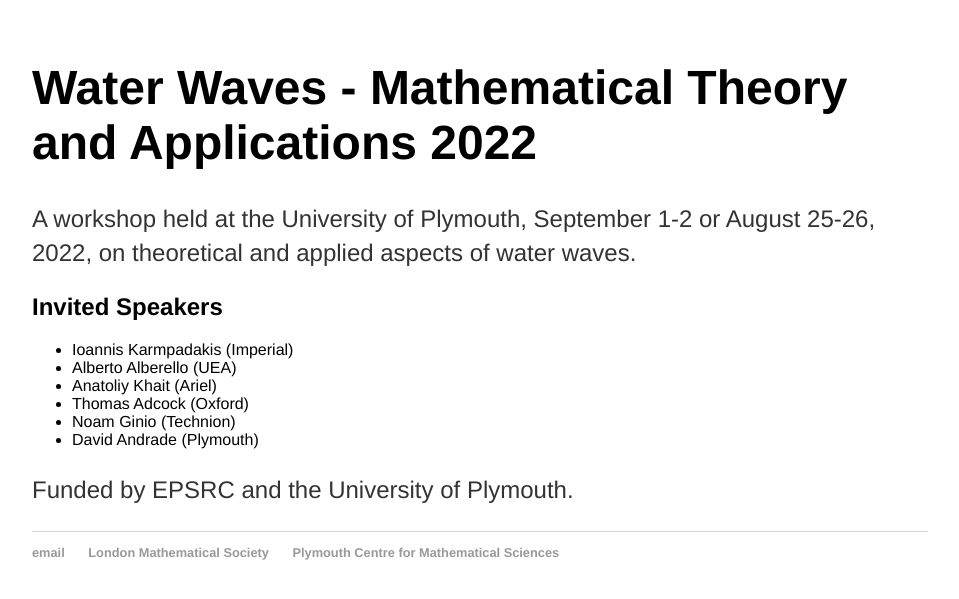
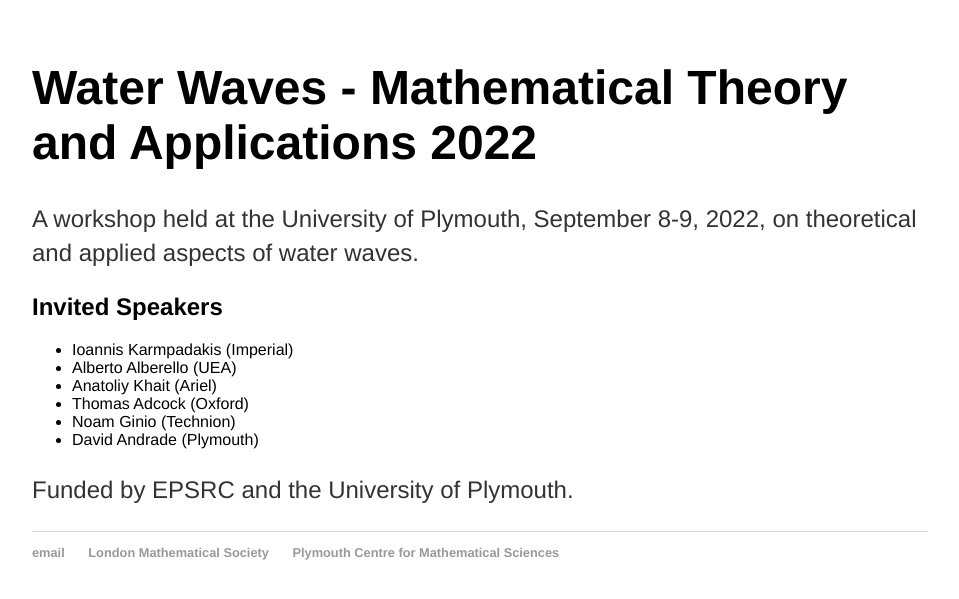
Before and after one commit to rstuhlmeier/rstuhlmeier.github.io, a Jekyll site: the page built from conferences/workshop2.html, in a window 1280 px wide. Shown: the top 599 px of the page, without its empty margins (160-1119 px from the left). Built offline with Jekyll 4.4.1, drawn with Linux system fonts in a browser that asks for light colours.

Commit message:
Update workshop2.html

```diff
--- a/conferences/workshop2.html
+++ b/conferences/workshop2.html
@@ -5,7 +5,7 @@ title: Workshop Water Waves 2022 - Mathematical Theory and Applications
 
 <h1>Water Waves - Mathematical Theory and Applications 2022</h1>
 
-<p>A workshop held at the University of Plymouth, September 1-2 or August 25-26, 2022, on theoretical and applied aspects of water waves. </p>
+<p>A workshop held at the University of Plymouth, September 8-9, 2022, on theoretical and applied aspects of water waves. </p>
 
 
 
```
